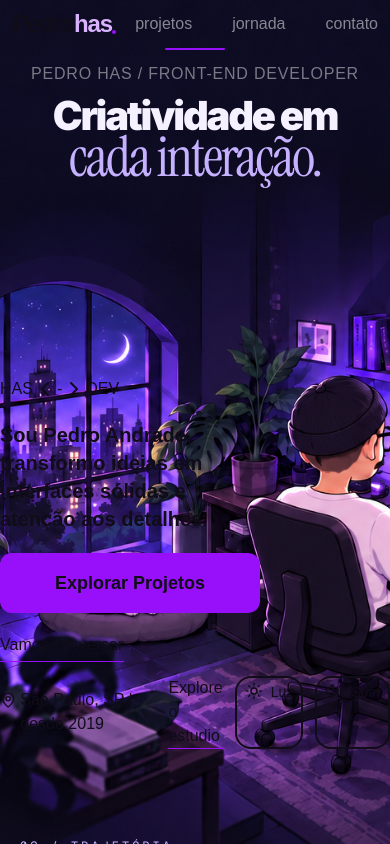
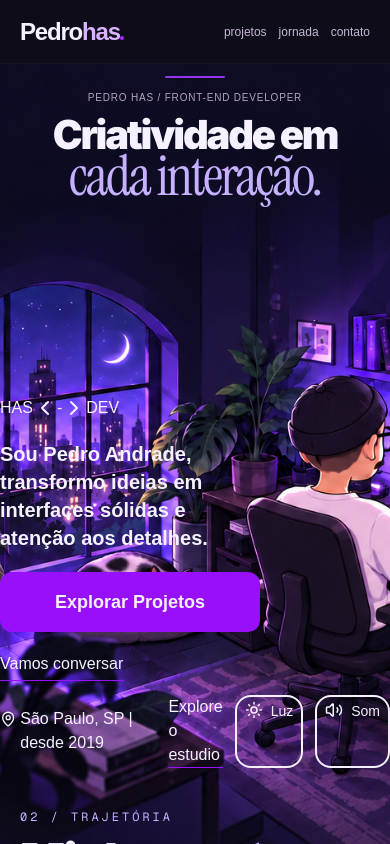
Before and after one commit to PedroHenriqueAS/portfolio, a Next.js app: page / in a window 390 px wide. Shown: the top 844 px of the page. Built offline with nearby package versions, Linux system fonts and the light colour scheme.

Commit message:
refactor: share typography and refine responsive navigation

```diff
--- a/src/app/globals.css
+++ b/src/app/globals.css
@@ -1,8 +1,11 @@
 @import "tailwindcss";
 
 :root {
-  --background: #ffffff;
-  --foreground: #100D18;
+  --background: #100d18;
+  --foreground: #f5f1ff;
+  --page-gutter: 20px;
+  --nav-height: calc(64px + env(safe-area-inset-top, 0px));
+  color-scheme: dark;
 }
 
 @theme inline {
@@ -12,14 +15,29 @@
   --font-mono: var(--font-geist-mono);
 }
 
-@media (prefers-color-scheme: dark) {
+@media (min-width: 640px) {
   :root {
-    --background: #100D18;
-    --foreground: #ededed;
+    --page-gutter: 32px;
+  }
+}
+@media (min-width: 1024px) {
+  :root {
+    --page-gutter: 40px;
+  }
+}
+
+html {
+  scroll-padding-top: calc(var(--nav-height) + 16px);
+}
+
+@media (prefers-reduced-motion: no-preference) {
+  html {
+    scroll-behavior: smooth;
   }
 }
 
 body {
+  min-width: 320px;
   background: var(--background);
   color: var(--foreground);
   font-family: Arial, Helvetica, sans-serif;
--- a/src/app/layout.tsx
+++ b/src/app/layout.tsx
@@ -1,26 +1,17 @@
 import type { Metadata } from "next";
-import { Geist, Geist_Mono } from "next/font/google";
+import { geistSans, geistMono } from "@/utils/fonts";
 import "./globals.css";
 
-const geistSans = Geist({
-  variable: "--font-geist-sans",
-  subsets: ["latin"],
-});
-
-const geistMono = Geist_Mono({
-  variable: "--font-geist-mono",
-  subsets: ["latin"],
-});
-
 export const metadata: Metadata = {
-  title: "Create Next App",
-  description: "Generated by create next app",
+  title: "Pedro HAS — Desenvolvedor Front-end",
+  description:
+    "Projetos, experiências e ideias de Pedro Andrade. Interfaces com identidade e atenção a cada interação.",
 };
 
 export default function RootLayout({ children }: LayoutProps<"/">) {
   return (
     <html
-      lang="en"
+      lang="pt-BR"
       className={`${geistSans.variable} ${geistMono.variable} h-full antialiased`}
     >
       <body className="min-h-full flex flex-col">{children}</body>
--- a/src/components/animated-logo.tsx
+++ b/src/components/animated-logo.tsx
@@ -30,10 +30,7 @@ export default function AnimatedLogo() {
         <span>Pedro</span>
         <span className="inline-flex overflow-y-clip">
           {Array.from(SUFFIXES[0], (_, letterIndex) => (
-            <span
-              key={letterIndex}
-              className="inline-grid [perspective:400px]"
-            >
+            <span key={letterIndex} className="inline-grid [perspective:400px]">
               {SUFFIXES.map((suffix, wordIndex) => {
                 const isActive = wordIndex === activeIndex;
 
--- a/src/components/journey/journey-section.tsx
+++ b/src/components/journey/journey-section.tsx
@@ -1,34 +1,31 @@
-import { Instrument_Serif, Inter } from "next/font/google";
+import { instrumentSerif, inter } from "@/utils/fonts";
 import JourneyTimeline from "./journey-timeline";
-
-const instrumentSerif = Instrument_Serif({
-  subsets: ["latin"],
-  weight: "400",
-  style: "italic",
-  display: "swap",
-});
-
-const inter = Inter({
-  subsets: ["latin"],
-  weight: "900",
-  display: "swap",
-});
 
 export default function JourneySection() {
   return (
     <section
       id="jornada"
       aria-labelledby="journey-heading"
-      className="relative isolate mt-12 w-full min-w-0 scroll-mt-16 px-5 py-12 text-[#f5f1ff] sm:px-8 sm:py-16 lg:py-20"
+      className="relative isolate w-full min-w-0 px-5 py-12 text-[#f5f1ff] sm:px-8 sm:py-16 lg:px-10 lg:py-20"
     >
-      <div aria-hidden="true" className="pointer-events-none absolute inset-0 -z-10 bg-[radial-gradient(ellipse_at_70%_40%,#6e32a309,transparent_70%)]" />
+      <div
+        aria-hidden="true"
+        className="pointer-events-none absolute inset-0 -z-10 bg-[radial-gradient(ellipse_at_70%_40%,#6e32a309,transparent_70%)]"
+      />
       <header className="mb-7 border-b border-[#48325f] pb-5 sm:mb-8">
         <p className="mb-3 font-mono text-xs tracking-[0.25em] text-[#c5b1ff]">
           02 / TRAJETÓRIA
         </p>
-        <h2 id="journey-heading" className="text-[clamp(3rem,7.5vw,6.5rem)] leading-none tracking-[-0.05em]">
+        <h2
+          id="journey-heading"
+          className="text-[clamp(3rem,7.5vw,6.5rem)] leading-none tracking-[-0.05em]"
+        >
           <span className={`${inter.className} font-black`}>Minha </span>
-          <span className={`${instrumentSerif.className} font-normal text-[#c5b1ff]`}>jornada.</span>
+          <span
+            className={`${instrumentSerif.className} font-normal text-[#c5b1ff]`}
+          >
+            jornada.
+          </span>
         </h2>
         <div className="mt-4 flex flex-wrap items-center justify-between gap-x-8 gap-y-3 text-[#c5b1ff]">
           <p className="text-base leading-relaxed sm:text-xl">
--- /dev/null
+++ b/src/components/navbar.module.css
@@ -0,0 +1,84 @@
+.spacer {
+  height: var(--nav-height);
+}
+.nav {
+  position: fixed;
+  z-index: 50;
+  inset: 0 0 auto;
+  display: flex;
+  align-items: center;
+  justify-content: space-between;
+  gap: 12px;
+  height: var(--nav-height);
+  max-width: 1440px;
+  margin-inline: auto;
+  padding: env(safe-area-inset-top, 0px) var(--page-gutter) 0;
+  border-bottom: 1px solid #c5b1ff0c;
+  background: #100d18db;
+  backdrop-filter: blur(14px);
+}
+.brand {
+  display: inline-flex;
+  align-items: baseline;
+  flex-shrink: 0;
+  min-height: 44px;
+  padding-block: 6px;
+  color: #f5f1ff;
+}
+.dot {
+  width: 4px;
+  height: 4px;
+  border-radius: 50%;
+  background: #a42aff;
+}
+.links {
+  display: flex;
+  gap: clamp(12px, 3vw, 40px);
+  font-size: 16px;
+  color: #c4b8d1;
+}
+.links a {
+  display: inline-flex;
+  align-items: center;
+  min-height: 44px;
+  transition: color 0.2s;
+}
+.links a:hover {
+  color: #d7b1ff;
+}
+.nav a:focus-visible {
+  outline: 2px solid #d7b1ff;
+  outline-offset: 4px;
+  border-radius: 3px;
+}
+.intro {
+  display: flex;
+  align-items: center;
+  flex-direction: column;
+  gap: 12px;
+  padding: 12px var(--page-gutter) 0;
+  color: #b1a5be;
+  font-size: clamp(10px, 1.3vw, 16px);
+  letter-spacing: 0.08em;
+  text-align: center;
+}
+.rule {
+  height: 2px;
+  width: 60px;
+  border-radius: 2px;
+  background: #9333ea;
+}
+@media (max-width: 639px) {
+  .links {
+    gap: 12px;
+    font-size: 12px;
+  }
+  .intro {
+    font-size: 10px;
+  }
+}
+@media (prefers-reduced-motion: reduce) {
+  .links a {
+    transition: none;
+  }
+}
--- a/src/components/navbar.tsx
+++ b/src/components/navbar.tsx
@@ -1,31 +1,35 @@
 import AnimatedLogo from "@/components/animated-logo";
+import styles from "./navbar.module.css";
 
 export default function Navbar() {
   return (
     <div>
-      <div className="h-12">
-        <nav
-          aria-label="Navegação principal"
-          className="fixed inset-x-0 top-0 z-50 mx-auto flex h-12 w-full max-w-[1440px] items-center justify-between px-3"
-        >
-          <div className="flex">
+      <div className={styles.spacer}>
+        <nav aria-label="Navegação principal" className={styles.nav}>
+          <a
+            href="#inicio"
+            className={styles.brand}
+            aria-label="Pedro HAS — início"
+          >
             <AnimatedLogo />
-            <div className="h-1 w-1 bg-purple-600 mt-5.5 rounded" />
-          </div>
-          <div>
-            <ul className="flex gap-10 text-white/50">
-              <li>projetos</li>
-              <li>
-                <a href="#jornada" className="transition-colors hover:text-purple-300 focus-visible:text-purple-300">jornada</a>
-              </li>
-              <li>contato</li>
-            </ul>
-          </div>
+            <span className={styles.dot} aria-hidden="true" />
+          </a>
+          <ul className={styles.links}>
+            <li>
+              <a href="#projetos">projetos</a>
+            </li>
+            <li>
+              <a href="#jornada">jornada</a>
+            </li>
+            <li>
+              <a href="#contato">contato</a>
+            </li>
+          </ul>
         </nav>
       </div>
-      <div className="flex justify-center flex-col items-center gap-3">
-            <div className="h-0.5 w-15 bg-purple-600 rounded"></div>
-            <span className="text-white/45 text-md tracking-wider">PEDRO HAS / FRONT-END DEVELOPER</span>
+      <div className={styles.intro}>
+        <span className={styles.rule} aria-hidden="true" />
+        <span>PEDRO HAS / FRONT-END DEVELOPER</span>
       </div>
     </div>
   );
--- /dev/null
+++ b/src/utils/fonts.ts
@@ -0,0 +1,24 @@
+import { Geist, Geist_Mono, Instrument_Serif, Inter } from "next/font/google";
+
+export const geistSans = Geist({
+  variable: "--font-geist-sans",
+  subsets: ["latin"],
+});
+
+export const geistMono = Geist_Mono({
+  variable: "--font-geist-mono",
+  subsets: ["latin"],
+});
+
+export const instrumentSerif = Instrument_Serif({
+  subsets: ["latin"],
+  weight: "400",
+  style: "italic",
+  display: "swap",
+});
+
+export const inter = Inter({
+  subsets: ["latin"],
+  weight: "900",
+  display: "swap",
+});
--- /dev/null
+++ b/src/utils/format-sequence-number.ts
@@ -0,0 +1,3 @@
+export function formatSequenceNumber(value: number) {
+  return String(value).padStart(2, "0");
+}
```
Also changed, not shown: src/components/journey/journey-data.ts (+67 -89 lines), src/components/journey/journey-panel.tsx (+21 -13 lines), src/components/journey/journey-timeline.tsx (+25 -8 lines).
